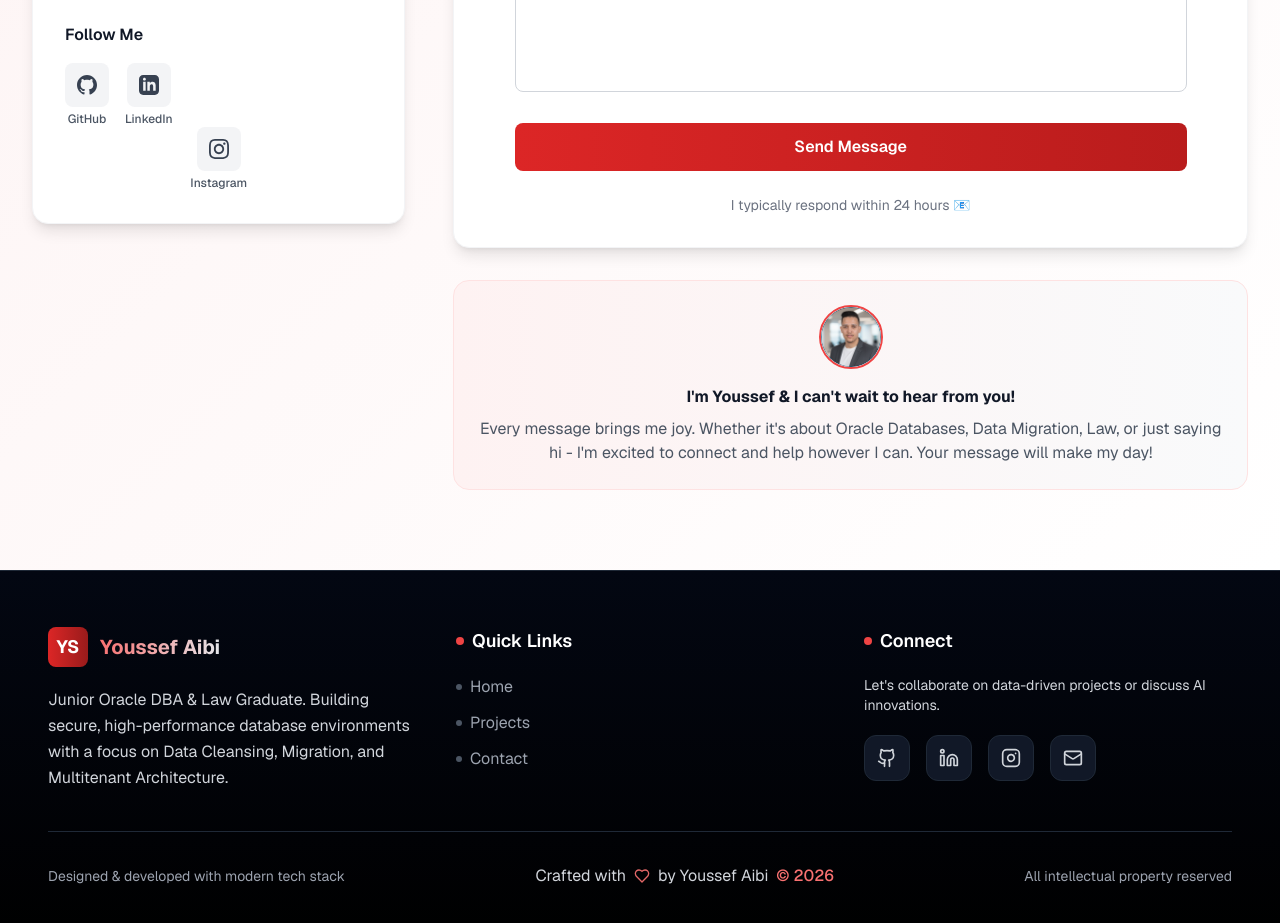
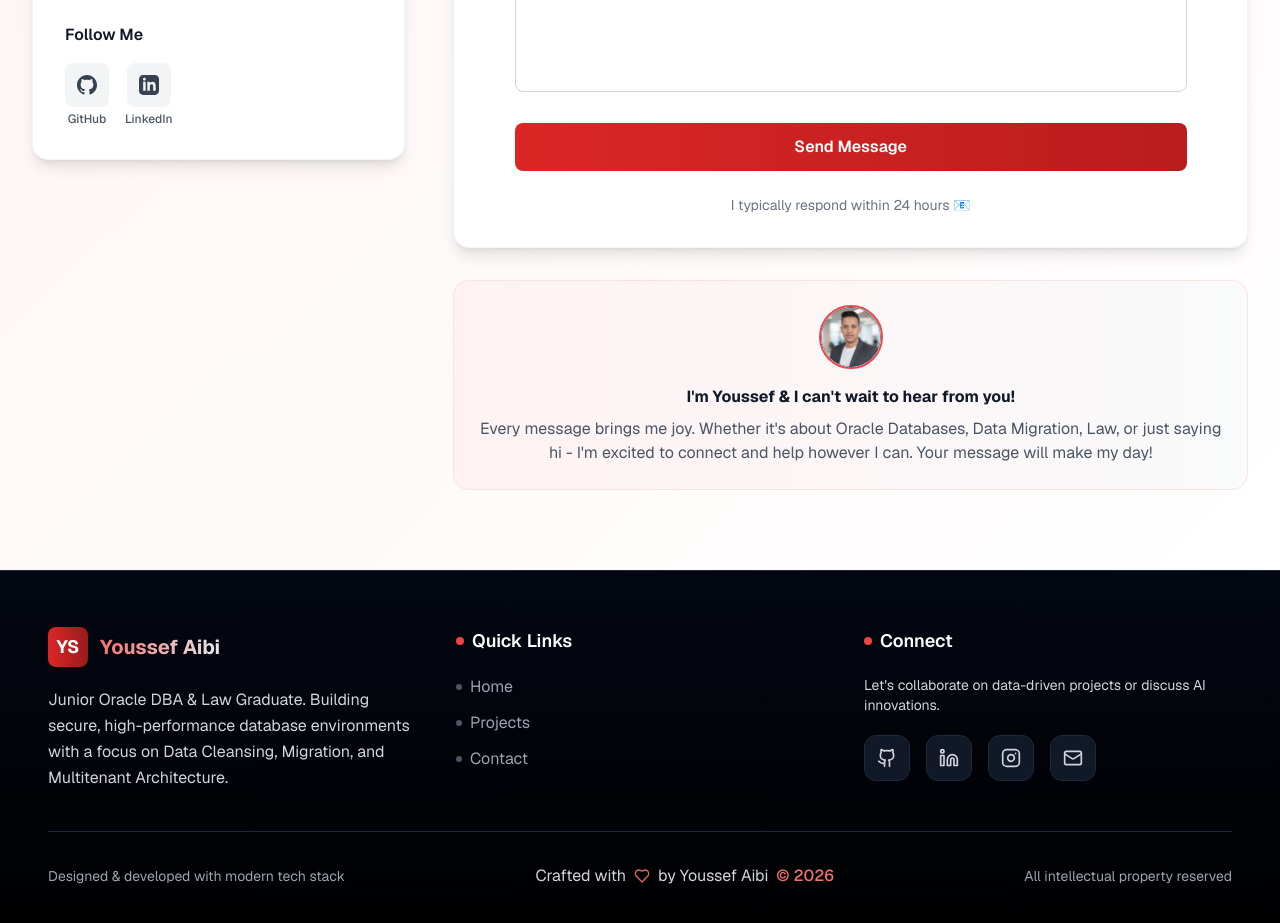
Before and after one commit to fatimaezzahra137/my-portfolio, a Next.js app: page /contact in a window 1280 px wide. Shown: the part 780-1703 px from the top of the page. Built offline with nearby package versions, Linux system fonts and the light colour scheme.

Commit message:
Remove Instagram from contact page

```diff
--- a/app/contact/page.tsx
+++ b/app/contact/page.tsx
@@ -110,22 +110,6 @@
                     <span className="text-xs font-medium text-gray-600 group-hover:text-blue-600">LinkedIn</span>
                   </a>
                 </div>
-
-                  {/* Instagram */}
-                  <a
-                    href="https://www.instagram.com/youssef_aibi/"
-                    target="_blank"
-                    rel="noopener noreferrer"
-                    className="group flex flex-col items-center"
-                    aria-label="Instagram profile"
-                  >
-                    <div className="p-3 bg-gray-100 rounded-lg hover:bg-pink-600 transition-all duration-300 mb-1 group-hover:shadow-lg hover:shadow-pink-200">
-                      <svg className="w-5 h-5 text-gray-700 group-hover:text-white transition-colors" fill="currentColor" viewBox="0 0 24 24">
-                        <path d="M12 2.163c3.204 0 3.584.012 4.85.07 3.252.148 4.771 1.691 4.919 4.919.058 1.265.069 1.645.069 4.849 0 3.205-.012 3.584-.069 4.849-.149 3.225-1.664 4.771-4.919 4.919-1.266.058-1.644.07-4.85.07-3.204 0-3.584-.012-4.849-.07-3.26-.149-4.771-1.699-4.919-4.92-.058-1.265-.07-1.644-.07-4.849 0-3.204.013-3.583.07-4.849.149-3.227 1.664-4.771 4.919-4.919 1.266-.057 1.645-.069 4.849-.069zm0-2.163c-3.259 0-3.667.014-4.947.072-4.358.2-6.78 2.618-6.98 6.98-.059 1.281-.073 1.689-.073 4.948 0 3.259.014 3.668.072 4.948.2 4.358 2.618 6.78 6.98 6.98 1.281.058 1.689.072 4.948.072 3.259 0 3.668-.014 4.948-.072 4.354-.2 6.782-2.618 6.979-6.98.059-1.28.073-1.689.073-4.948 0-3.259-.014-3.667-.072-4.947-.196-4.354-2.617-6.78-6.979-6.98-1.281-.059-1.69-.073-4.949-.073zm0 5.838c-3.403 0-6.162 2.759-6.162 6.162s2.759 6.163 6.162 6.163 6.162-2.759 6.162-6.163c0-3.403-2.759-6.162-6.162-6.162zm0 10.162c-2.209 0-4-1.79-4-4 0-2.209 1.791-4 4-4s4 1.791 4 4c0 2.21-1.791 4-4 4zm6.406-11.845c-.796 0-1.441.645-1.441 1.44s.645 1.44 1.441 1.44c.795 0 1.439-.645 1.439-1.44s-.644-1.44-1.439-1.44z"/>
-                      </svg>
-                    </div>
-                    <span className="text-xs font-medium text-gray-600 group-hover:text-pink-600">Instagram</span>
-                  </a>
               </div>
             </div>
           </div>
```
